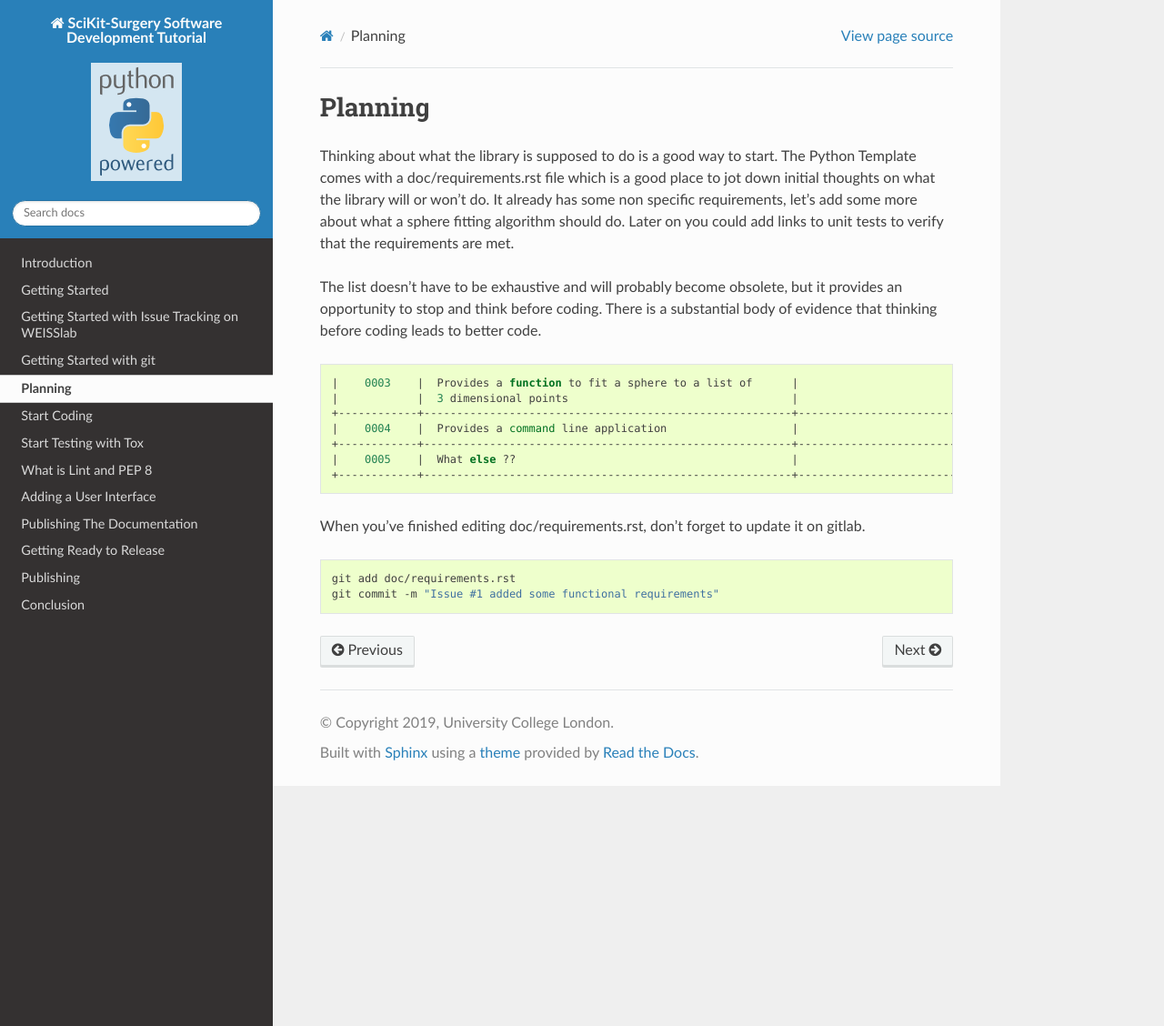
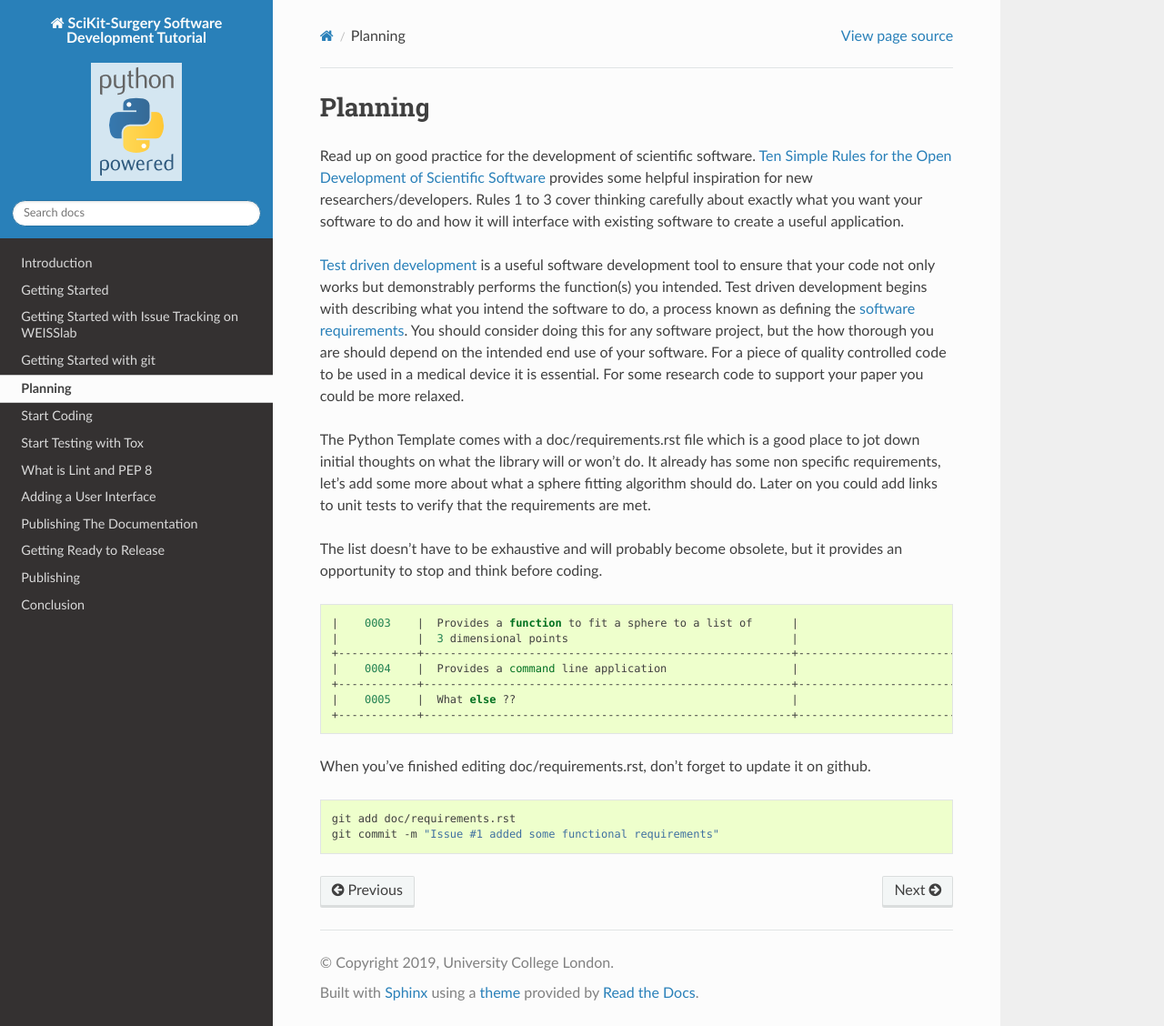
Before and after one commit to SciKit-Surgery/scikit-surgerytutorial02, a Sphinx documentation site: the page built from doc/04_Planning.rst, in a window 1280 px wide and 1128 px high. Shown: the whole window at 91% size. Built offline with Sphinx 7.4.7 and the Read the Docs theme 2.0.0, drawn with Linux system fonts in a browser that asks for light colours; formulas are drawn with MathJax 3.

Commit message:
Issue #26 added some references for requirements and test driven development

```diff
--- a/doc/04_Planning.rst
+++ b/doc/04_Planning.rst
@@ -5,8 +5,24 @@
 ===============================================
 Planning
 ===============================================
-Thinking about what the library is supposed to do is a good way to
-start. The Python Template comes with a doc/requirements.rst file
+Read up on good practice for the development of scientific software.
+`Ten Simple Rules for the Open Development of Scientific Software`_ provides
+some helpful inspiration for new researchers/developers.
+Rules 1 to 3 cover thinking carefully
+about exactly what you want your software to do and how it will interface with
+existing software to create a useful application.
+
+`Test driven development`_ is a useful software development tool to ensure that
+your code not only works but demonstrably performs the function(s) you intended.
+Test driven development
+begins with describing what you intend the software to do, a process known as defining
+the
+`software requirements`_. You should consider doing this for any software project,
+but the how thorough you are should depend on the intended end use of your software.
+For a piece of quality controlled code to be used in a medical device it is essential.
+For some research code to support your paper you could be more relaxed.
+
+The Python Template comes with a doc/requirements.rst file
 which is a good place to jot down initial thoughts on what the library
 will or won't do. It already has some non specific requirements,
 let's add some more about what a sphere fitting algorithm should do.
@@ -14,9 +30,7 @@ Later on you could add links to unit tests to verify that the requirements
 are met.
 
 The list doesn't have to be exhaustive and will probably become obsolete, but
-it provides an opportunity to stop and think before coding. There is a
-substantial body of evidence that thinking before coding leads to better
-code.
+it provides an opportunity to stop and think before coding.
 ::
 
   |    0003    |  Provides a function to fit a sphere to a list of      |                                     |
@@ -27,8 +41,12 @@ code.
   |    0005    |  What else ??                                          |                                     |
   +------------+--------------------------------------------------------+-------------------------------------+
 
-When you've finished editing doc/requirements.rst, don't forget to update it on gitlab.
+When you've finished editing doc/requirements.rst, don't forget to update it on github.
 ::
 
   git add doc/requirements.rst
   git commit -m "Issue #1 added some functional requirements"
+
+.. _`Ten Simple Rules for the Open Development of Scientific Software`: https://journals.plos.org/ploscompbiol/article?id=10.1371/journal.pcbi.1002802
+.. _`software requirements`: http://andtr.com/the-importance-of-software-requirements
+.. _`Test driven development`: https://en.wikipedia.org/wiki/Test-driven_development
```
